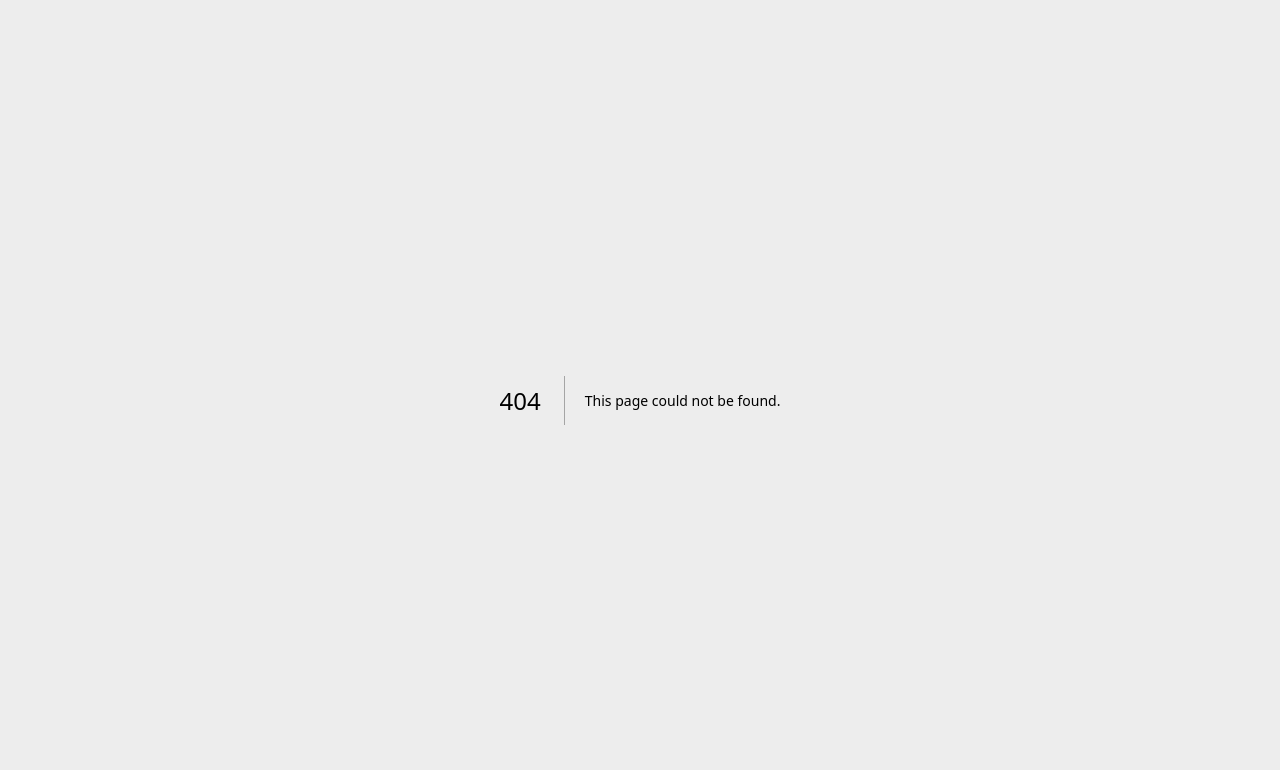
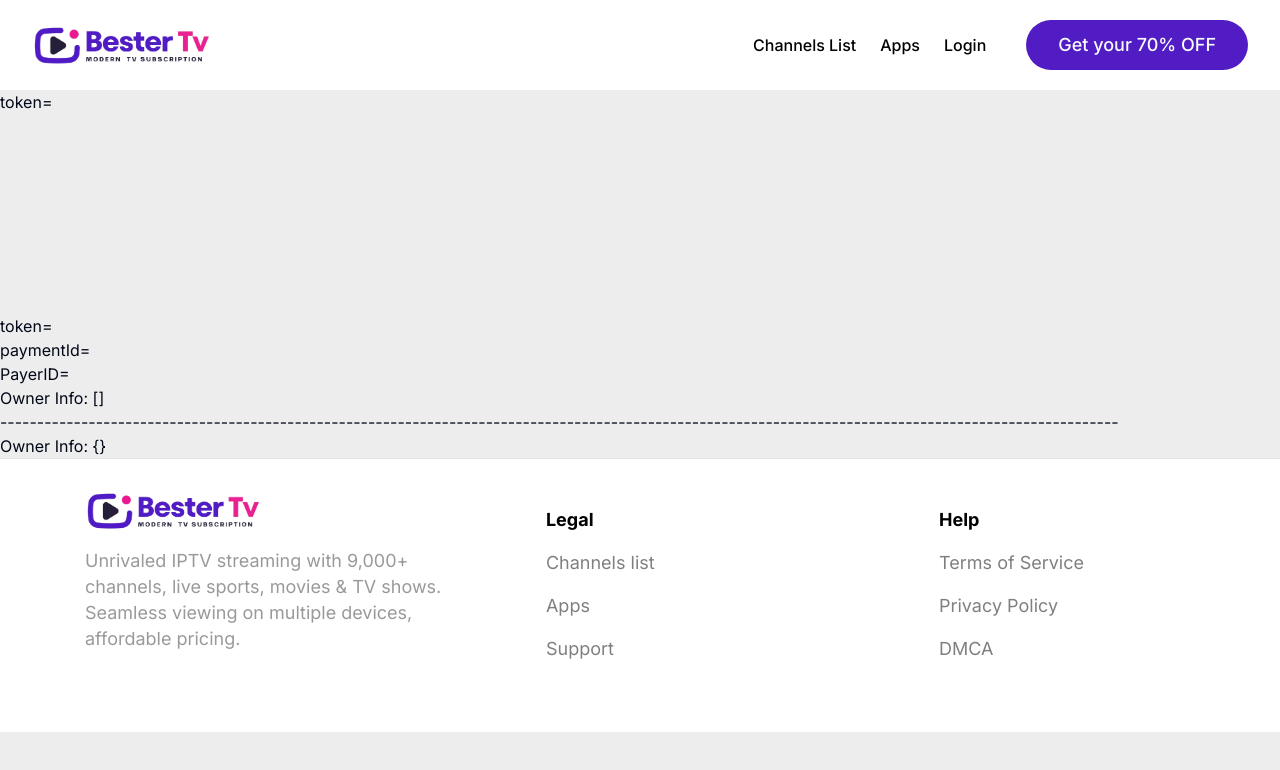
Before and after one commit to akramennaseh/checkout-frontend, a Next.js app: page /cryptosuccess in a window 1280 px wide. Before the commit this address had no page. Shown: the top 770 px of the page. Built offline with nearby package versions, Linux system fonts and the light colour scheme.

Commit message:
first commit

```diff
--- /dev/null
+++ b/app/cryptosuccess/page.tsx
@@ -0,0 +1,91 @@
+"use client"
+import React, { useEffect, useState } from 'react'
+import { useSearchParams } from 'next/navigation'
+import { Suspense } from 'react'
+import {
+  Tabs,
+  TabsContent,
+  TabsList,
+  TabsTrigger,
+} from "@/components/ui/tabs"
+import {
+  Card,
+  CardContent,
+  CardDescription,
+  CardFooter,
+  CardHeader,
+  CardTitle,
+} from "@/components/ui/card"
+import { Label } from '@/components/ui/label'
+import { Input } from '@/components/ui/input'
+import { Separator } from '@/components/ui/separator'
+import CopyToClipboard from '@/components/CopyToClipboard'
+const html2canvas = require('html2canvas');
+import { jsPDF } from "jspdf";
+import { Button } from '@/components/ui/button'
+import { AvatarIcon, CubeIcon, FaceIcon, ImageIcon, SunIcon } from '@radix-ui/react-icons'
+import { Box, CircleUser, Headset } from 'lucide-react'
+import Navigation from '@/components/navigation'
+import Footer from '@/components/footer'
+
+const Page = () => {
+    interface ProductInfo {
+        _id?: string;
+        name?: string;
+        email?: string;
+        total?: string;
+        paymentGateway?: string;
+        orderId?: string;
+        paymentStatus?: boolean;
+        eventType?: string;
+        productName?: string;
+        productPrice?: string;
+        extras?: string;
+        proxy?: string;
+        discountCode?: string;
+        __v?: number;
+        PayerID?: string;
+        token?: string;
+      }
+      interface Item {
+        name1: string;
+        name2: string;
+        name3: string;
+      }
+      const [orderInfo, setOrderInfo] = useState<ProductInfo>({})
+    const searchParams = useSearchParams()
+  const session_id = searchParams.get("session_id")
+  const NP_id = searchParams.get("NP_id")
+  const orderId = searchParams.get("orderId")
+  const paymentId = searchParams.get("paymentId")
+  const PayerID = searchParams.get("PayerID")
+  const [ownerInfo, setOwnerInfo] = useState<Item[]>([]);
+
+
+
+    return (
+        <div>
+            <Navigation />
+
+    <div>token={orderId}</div>
+    <div className='pt-[200px]'>
+              {ownerInfo.map((item, index) => (
+                <div key={index}>
+                  <p>Name 1: {item.name1}</p>
+                  <p>Name 2: {item.name2}</p>
+                  <p>Name 3: {item.name3}</p>
+                </div>
+              ))}
+              <div>token={orderId}</div>
+              <div>paymentId={NP_id}</div>
+              <div>PayerID={orderId}</div>
+              <div>Owner Info: {ownerInfo ? JSON.stringify(ownerInfo) : 'Loading...'}</div>
+              <div>--------------------------------------------------------------------------------------------------------------------------------------------------------</div>
+              <div>Owner Info: {orderInfo ? JSON.stringify(orderInfo) : 'Loading...'}</div>
+      </div>
+            <Footer />
+        </div>
+    )
+}
+
+export default Page
--- a/app/page.tsx
+++ b/app/page.tsx
@@ -10,6 +10,5 @@ import { Button } from "@/components/ui/button";
 export default function Home() {
   return (
     <a href="/checkout"><Button >checkout</Button></a>
-
   );
 }
```
